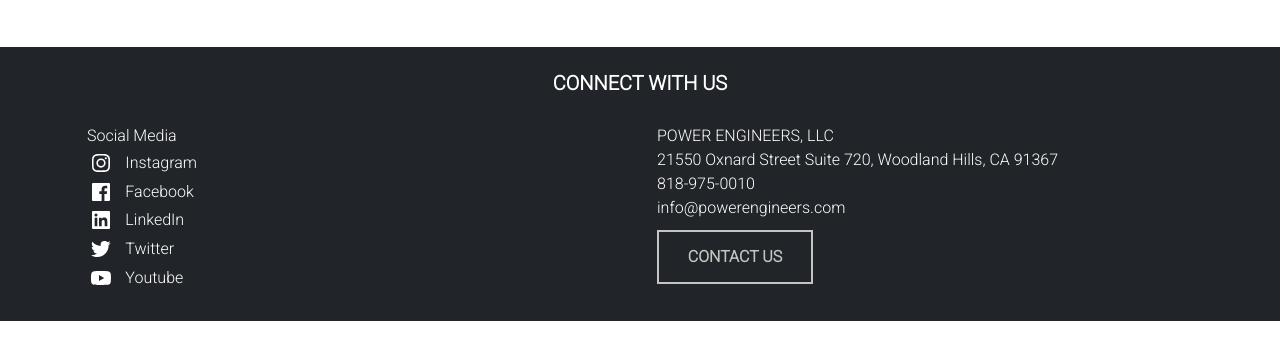
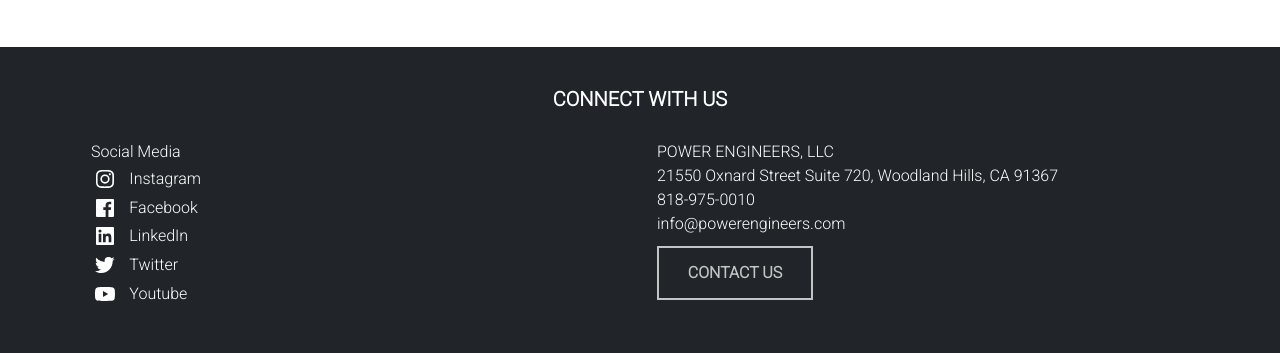
Before and after one commit to abregmau/coder-desarrollo-web, a plain HTML site: page index.html in a window 1280 px wide. Shown: the part 1773-2126 px from the top of the page. Before the commit the page ends 2094 px from the top, so only its background shows below. Drawn offline with nearby package versions, Linux system fonts and the light colour scheme.

Commit message:
Fixes in Footers

```diff
--- a/index.html
+++ b/index.html
@@ -90,7 +90,7 @@
 
     <!-- Footer -->
     <footer class="text-white bg-dark pb-4">
-        <div class="container">
+        <div class="container p-3">
             <div class="row">
                 <div class="col-md-12 p-4 text-center">
                     <h5 class="text-uppercase fw-bold m-0">Connect with us</h5>
```
Also changed, not shown: pages/about.html (+1 -1 lines), pages/contact.html (+1 -1 lines), pages/projects.html (+1 -1 lines), pages/services.html (+1 -1 lines), assets/images/high-voltage-tower-2.jpg.
